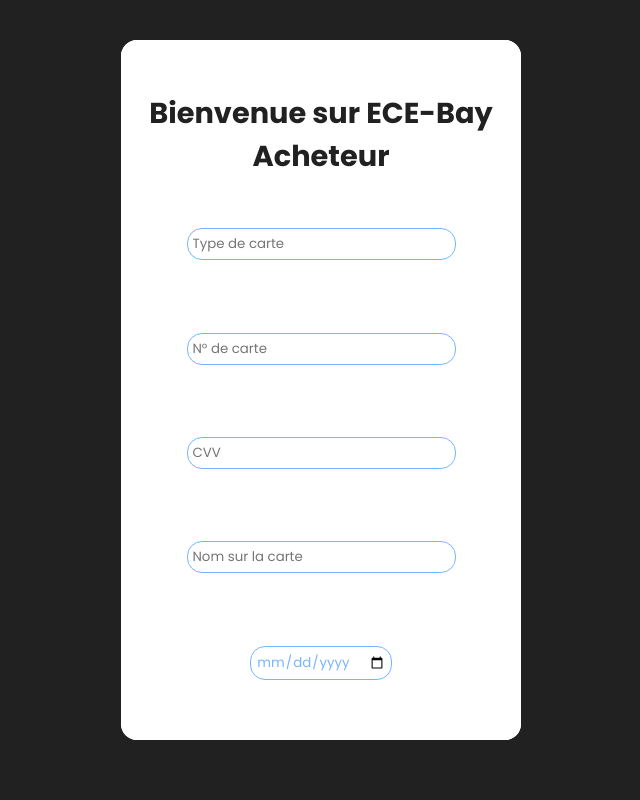
After one commit to Lokinounours/ProjetPiscineS6, a PHP site: page /connection/SignUpPaiement.php in a window 1280 px wide. The commit adds this page. Shown: the whole page, without its empty margins (319-959 px from the left). Run offline with PHP 8.4, Linux system fonts and the light colour scheme.

Commit message:
Info paiement front

```diff
--- a/pages/connection/SignUpAcheteur.php
+++ b/pages/connection/SignUpAcheteur.php
@@ -92,7 +92,7 @@
 
                 $_SESSION['admin'] = $admin;
 
-                $sql = "SELECT * FROM vendeur WHERE ID LIKE '%$ID%'";
+                $sql = "SELECT * FROM vendeur WHERE ID LIKE '%$id%'";
                 $result = mysqli_query($db_handle, $sql);
                 if (mysqli_num_rows($result) == 0) {
                     $vendeur = false;
@@ -104,8 +104,7 @@
 
                 mysqli_close($db_handle);
 
-                // header('Location: ../profils/MonProfilVendeur.php'); Vers profil acheteur
-
+                header('Location: ../profils/MonProfilAcheteur.php');
             }else{
                 mysqli_close($db_handle);
             }
--- /dev/null
+++ b/pages/connection/SignUpPaiement.php
@@ -0,0 +1,24 @@
+<!DOCTYPE html>
+<html lang="en">
+<head>
+    <meta charset="UTF-8">
+    <meta name="viewport" content="width=device-width, initial-scale=1.0">
+    <link rel='stylesheet' type='text/css' media='screen' href='SignUpNext.css'>
+    <title>Inscription | Info paiement</title>
+</head>
+<body>
+<div class="container">
+            <div class="card">
+                <form action="" method="POST"  class="loginForm">
+                    <h2>Bienvenue sur ECE-Bay<br>Acheteur</h2>
+                    <input type="text" name="Type de carte" placeholder="Type de carte" class="txtInpt">
+                    <input type="number" name="N° de carte" placeholder="N° de carte" class="txtInpt">
+                    <input type="text" name="CVV" placeholder="CVV" class="txtInpt">
+                    <input type="email" name="Nom sur la carte" placeholder="Nom sur la carte" class="txtInpt">
+                    <input type="date" name="Date d'expiration" placeholder="" class="txtInpt">
+                </form>
+            </div>
+        </div>
+    </body>
+</body>
+</html>
```
